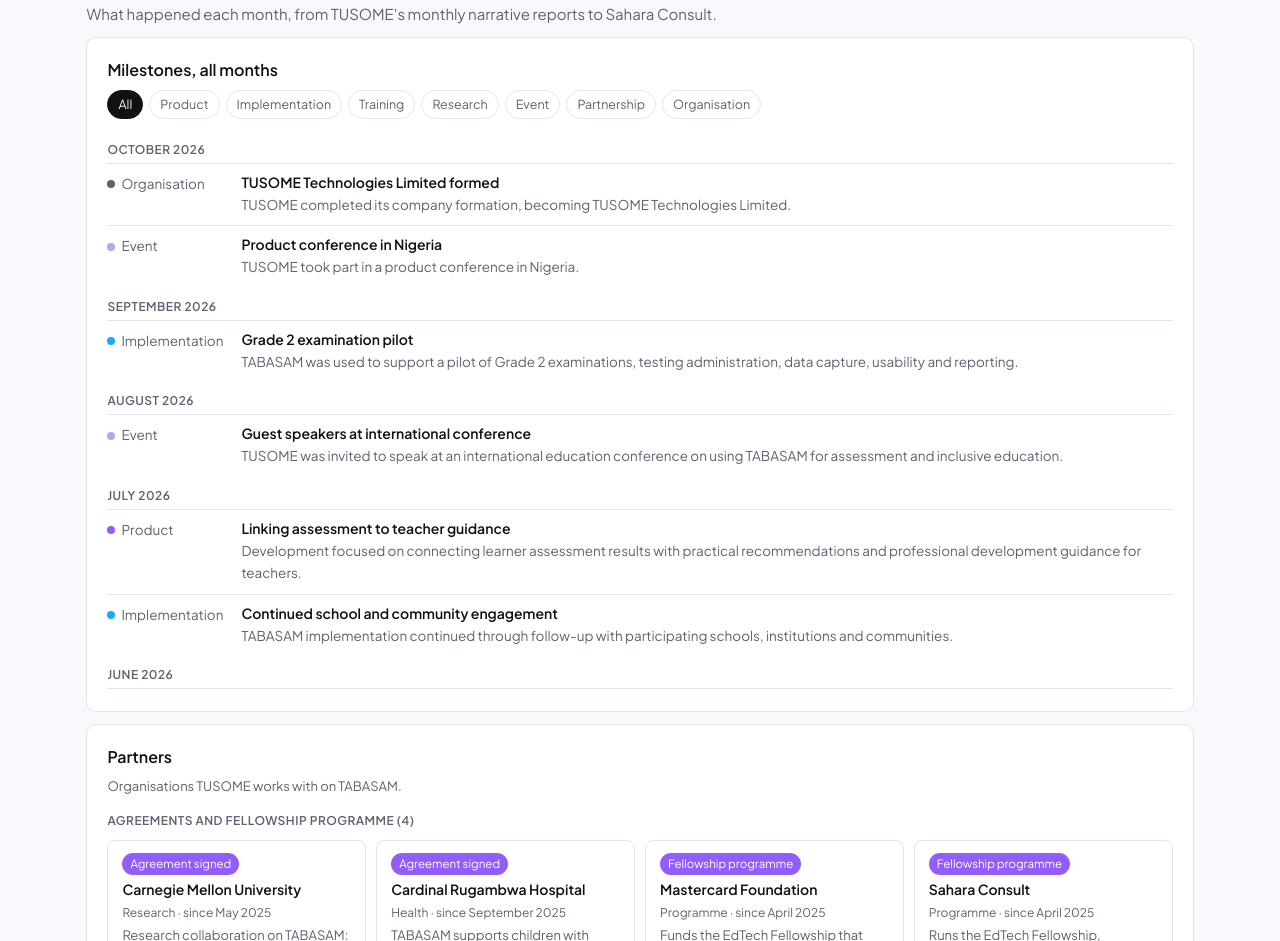
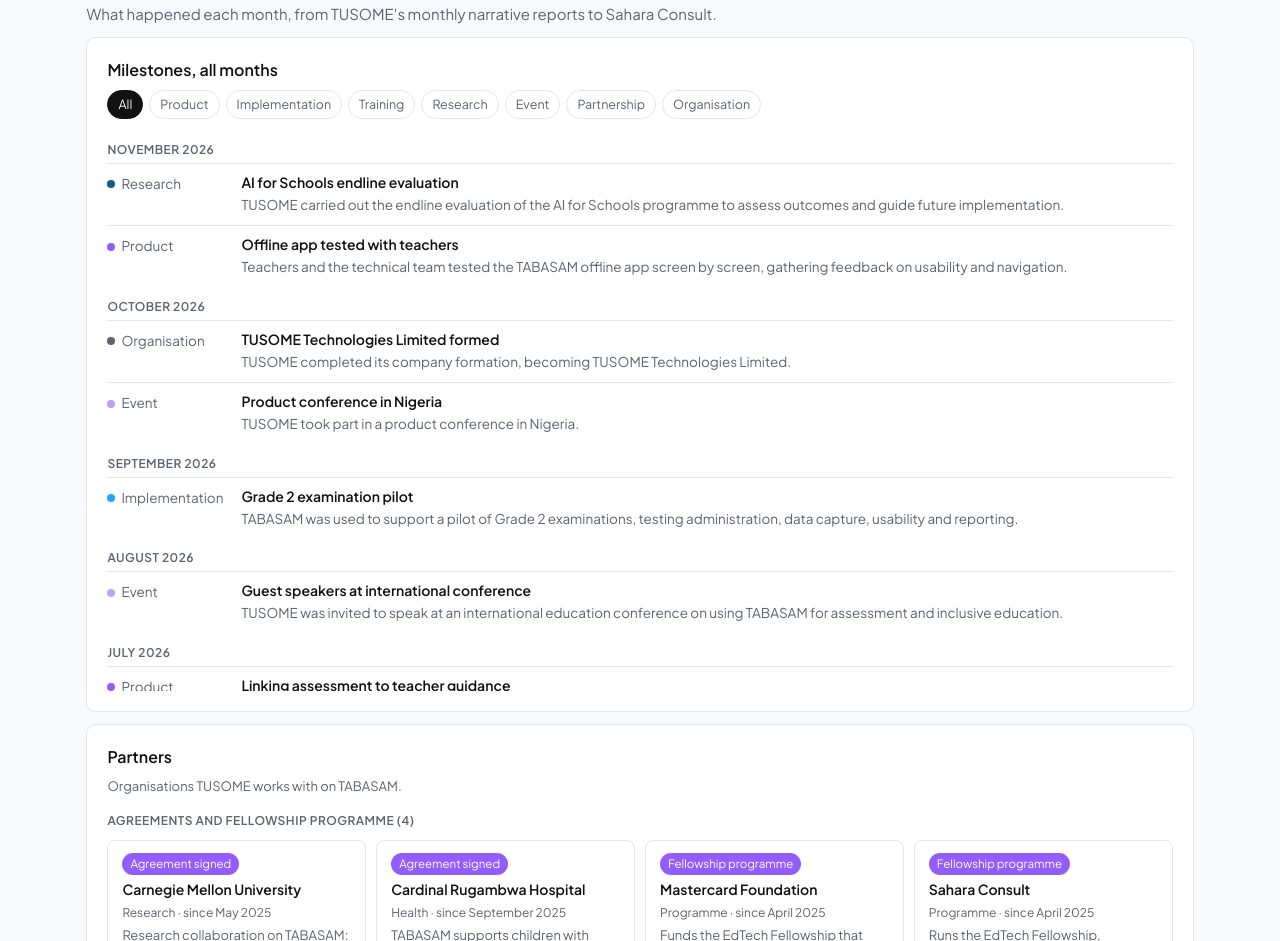
Before and after one commit to tusometechnologies/dashboard, a plain HTML site: page index.html in a window 1280 px wide. Shown: the part 4376-5317 px from the top of the page. Drawn offline with Linux system fonts and the light colour scheme.

Commit message:
Add November 2026 highlight and milestones
From TUSOME's November narrative: AI for Schools endline evaluation and
teacher testing of the TABASAM offline app. No next-month priority given.

Co-Authored-By: Claude Opus 5.5 <noreply@anthropic.com>
Claude-Session: https://claude.ai/code/session_01JH6mRvvQzBgLXAnUAtXhFe

```diff
--- a/data/milestones.csv
+++ b/data/milestones.csv
@@ -51,3 +51,5 @@ period,category,title,text
 2026-09,Implementation,Grade 2 examination pilot,"TABASAM was used to support a pilot of Grade 2 examinations, testing administration, data capture, usability and reporting."
 2026-10,Organisation,TUSOME Technologies Limited formed,"TUSOME completed its company formation, becoming TUSOME Technologies Limited."
 2026-10,Event,Product conference in Nigeria,TUSOME took part in a product conference in Nigeria.
+2026-11,Research,AI for Schools endline evaluation,TUSOME carried out the endline evaluation of the AI for Schools programme to assess outcomes and guide future implementation.
+2026-11,Product,Offline app tested with teachers,"Teachers and the technical team tested the TABASAM offline app screen by screen, gathering feedback on usability and navigation."
--- a/data/monthly.csv
+++ b/data/monthly.csv
@@ -19,4 +19,4 @@ period,label,learners,girls,boys,pwd,improved,improved_girls,improved_boys,compl
 2026-08,August 2026,166,54,112,6,120,40,80,0,8,15,learner records,,TUSOME was invited to speak about TABASAM's use in assessment and inclusive education at an international education conference.,Strengthen the practical use of TABASAM in educational assessment with participating institutions.,46,8,7,17,149,0
 2026-09,September 2026,165,102,63,6,124,74,50,0,8,15,learner records,,TABASAM was used to support a pilot of Grade 2 examinations.,Consolidate lessons from the Grade 2 examination pilot and identify improvements to TABASAM's assessment functions.,41,8,7,17,148,0
 2026-10,October 2026,200,108,92,8,142,71,71,0,8,15,learner records,,"TUSOME Technologies Limited was formed, succeeding TUSOME Education Consulting.","Inform customers and partners about the transition to TUSOME Technologies Limited, while continuing TABASAM implementation.",58,8,7,20,180,0
-2026-11,November 2026,301,160,141,6,207,101,106,0,6,23,learner records,,,,94,18,5,301,0,0
+2026-11,November 2026,301,160,141,6,207,101,106,0,6,23,learner records,,"TUSOME carried out the endline evaluation of the AI for Schools programme and tested the TABASAM offline app with teachers, screen by screen.",,94,18,5,301,0,0
```
Also changed, not shown: ask-tusome/TABASAM_facts.html (+1 -1 lines), 1 other file.
